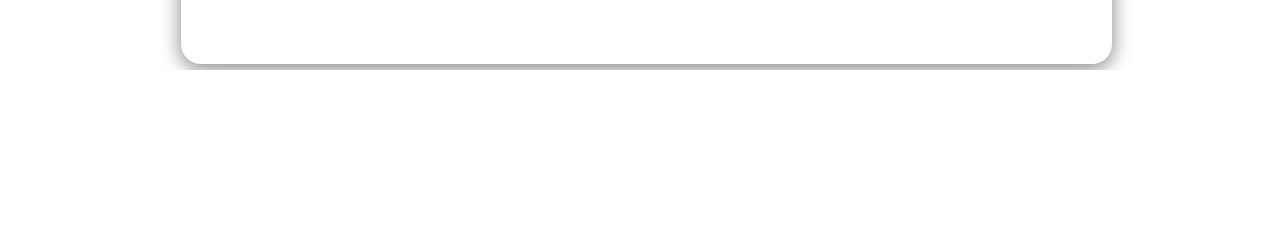
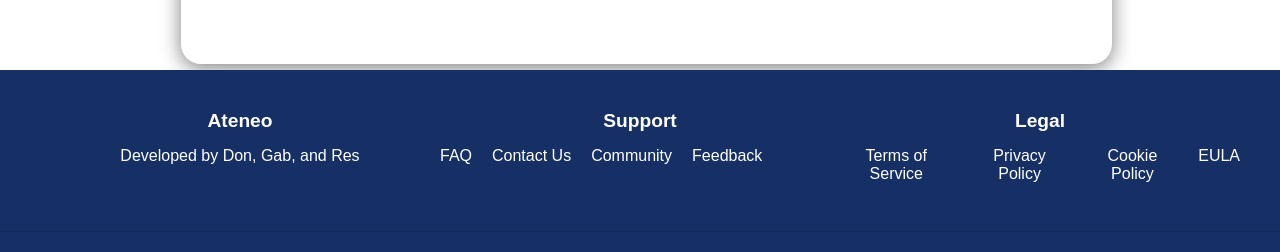
Before and after one commit to Qhaleed/BlueBridge, a React (Create React App) app: page /#/page3 in a window 1280 px wide. Shown: the part 2080-2332 px from the top of the page. Before the commit the page ends 2150 px from the top, so only its background shows below. Built offline with nearby package versions, Linux system fonts and the light colour scheme.

Commit message:
added footer to each pages

```diff
--- a/src/pages/DonationPages/DonationPage.js
+++ b/src/pages/DonationPages/DonationPage.js
@@ -3,6 +3,7 @@ import { Link } from "react-router-dom";
 import MyNavbar from "../../components/NavigationBar/navbar";
 import pic from "./ImageContainer/image.png"
 import "./DonationStyleSheet.css";
+import MyFooter from "../../components/Footer/Footer";
 
 export const DonationPage = () => {
     return (
@@ -23,7 +24,7 @@ export const DonationPage = () => {
 
                 <div className="graphic-ContainerV">
                     <h2 className="donation-titleV">Php 20,000 needed</h2>
-                    <div className="circular-graphV" style={{background: `conic-gradient(#e1a736 50%, #162f65 50%)`}}>
+                    <div className="circular-graphV" style={{ background: `conic-gradient(#e1a736 50%, #162f65 50%)` }}>
                         <div className="percentageV">50%</div>
                     </div>
 
@@ -55,7 +56,7 @@ export const DonationPage = () => {
 
                 <div className="graphic-ContainerV">
                     <h2 className="donation-titleV">Php 20,000 needed</h2>
-                    <div className="circular-graphV" style={{background: `conic-gradient(#e1a736 50%, #162f65 50%)`}}>
+                    <div className="circular-graphV" style={{ background: `conic-gradient(#e1a736 50%, #162f65 50%)` }}>
                         <div className="percentageV">50%</div>
                     </div>
 
@@ -88,7 +89,7 @@ export const DonationPage = () => {
 
                 <div className="graphic-ContainerV">
                     <h2 className="donation-titleV">Php 20,000 needed</h2>
-                    <div className="circular-graphV" style={{background: `conic-gradient(#e1a736 50%, #162f65 50%)`}}>
+                    <div className="circular-graphV" style={{ background: `conic-gradient(#e1a736 50%, #162f65 50%)` }}>
                         <div className="percentageV">50%</div>
                     </div>
 
@@ -106,7 +107,7 @@ export const DonationPage = () => {
                 </div>
             </div>
 
-
+            <MyFooter></MyFooter>
         </>
     );
 };
--- a/src/pages/VolunteerPages/VolunteerPage.js
+++ b/src/pages/VolunteerPages/VolunteerPage.js
@@ -3,6 +3,7 @@ import { Link } from "react-router-dom";
 import MyNavbar from "../../components/NavigationBar/navbar";
 import venue1 from "./imageContainer/image.png";
 import "./VolunteerStyleSheet.css";
+import MyFooter from "../../components/Footer/Footer";
 
 export const VolunteerPage = () => {
 
@@ -129,6 +130,7 @@ export const VolunteerPage = () => {
           <p>{progress} of {maxVolunteers} volunteers recruited.</p>
         </div>
       </div>
+      <MyFooter></MyFooter>
     </>
   );
 };
```
Lines whose indentation alone changed are shown as unchanged.
